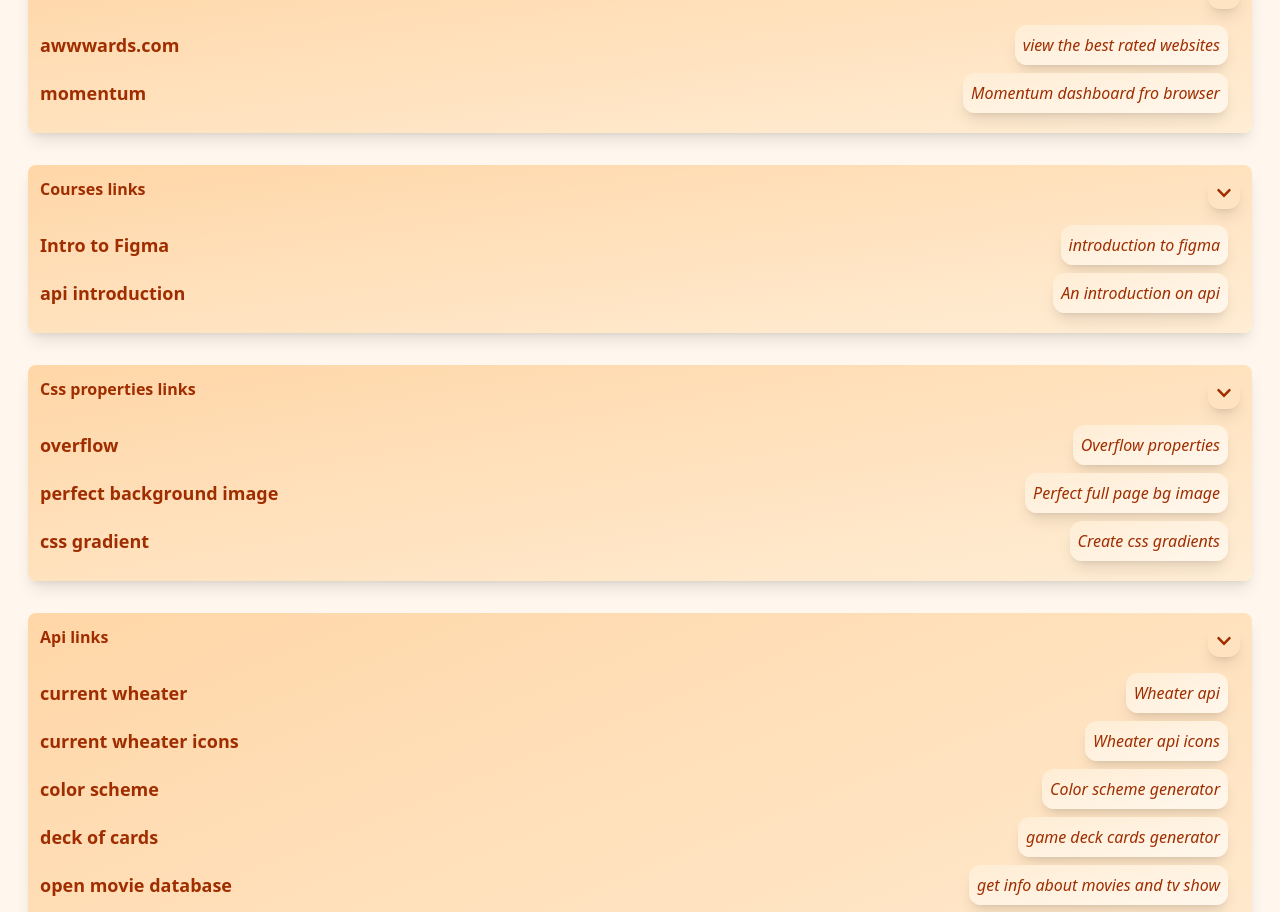
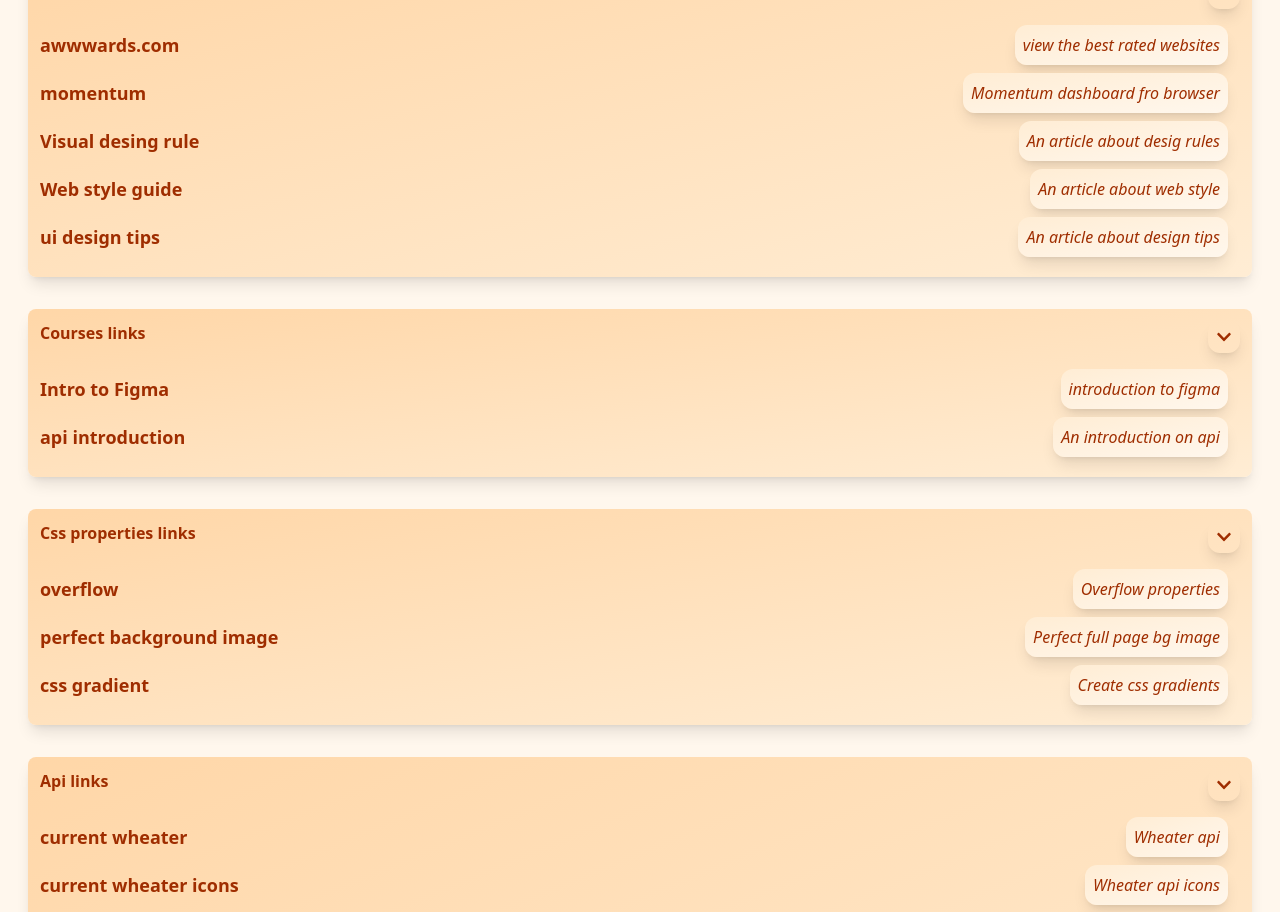
Before and after one commit to gyo82v/webLinks, a React (Vite) app: page / in a window 1280 px wide. Shown: the part 2607-3519 px from the top of the page. Built offline with nearby package versions, Linux system fonts and the light colour scheme.

Commit message:
feat: add thress articles about web design

```diff
--- a/src/components/categories/Websites.jsx
+++ b/src/components/categories/Websites.jsx
@@ -8,6 +8,9 @@
                view the best rated websites
             </Li>
             <Li href="https://chromewebstore.google.com/detail/momentum/laookkfknpbbblfpciffpaejjkokdgca?hl=en" name="momentum">Momentum dashboard fro browser</Li>
+            <Li href="https://anthonyhobday.com/sideprojects/saferules/" name="Visual desing rule">An article about desig rules</Li>
+            <Li href="https://webstyleguide.com/" name="Web style guide"> An article about web style</Li>
+            <Li href="https://www.adhamdannaway.com/blog/ui-design/ui-design-tips" name="ui design tips">An article about design tips</Li>
         </Section>
     )
 }
```
